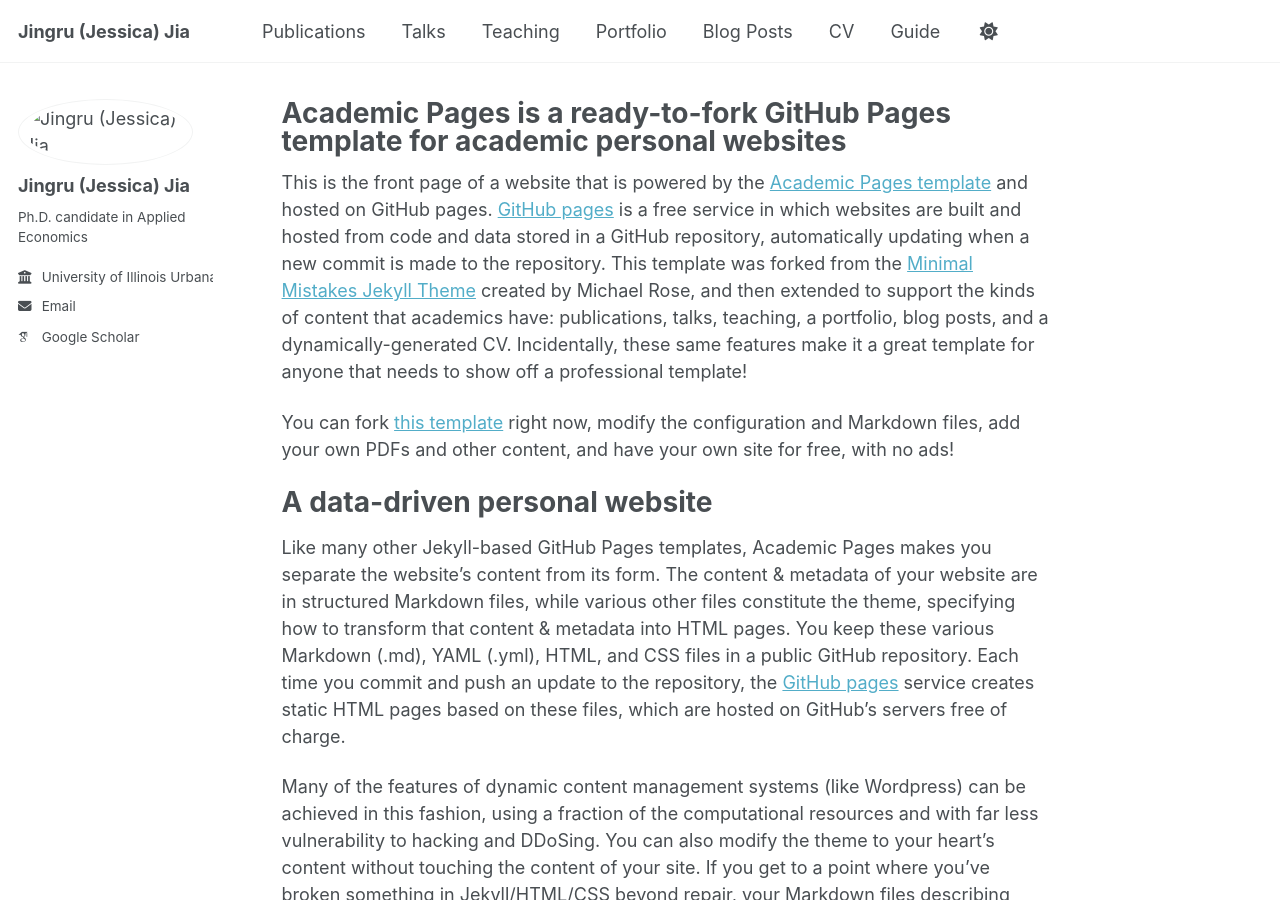
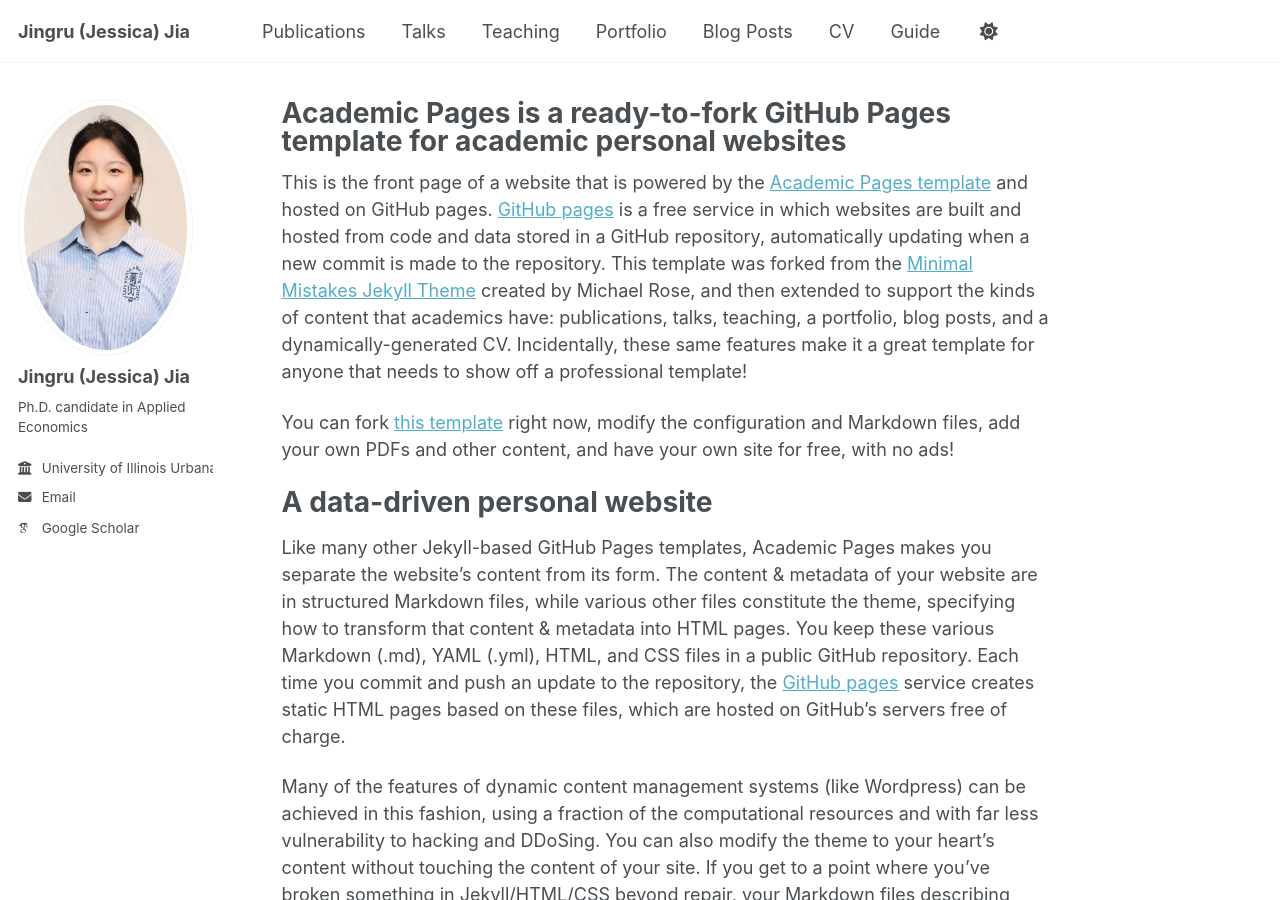
Before and after one commit to jingru688/jingru688.github.io, a Jekyll site: the page built from _pages/about.md, in a window 1280 px wide and 900 px high. Built offline with Jekyll 4.4.1, drawn with Linux system fonts in a browser that asks for light colours; some web fonts are replaced; a script that is not in the unit is left out.

Commit message:
Update _config.yml

```diff
--- a/_config.yml
+++ b/_config.yml
@@ -22,7 +22,7 @@ repository               : "academicpages/academicpages.github.io"
 #               Additional customization can be done by editing /_includes/author-profile.html
 author:
   # Biographic information
-  avatar           : "images/headshot.jpg"
+  avatar           : "headshot.jpg"
   name             : "Jingru (Jessica) Jia"
   pronouns         : # example: "she/her"
   bio              : "Ph.D. candidate in Applied Economics"
```
